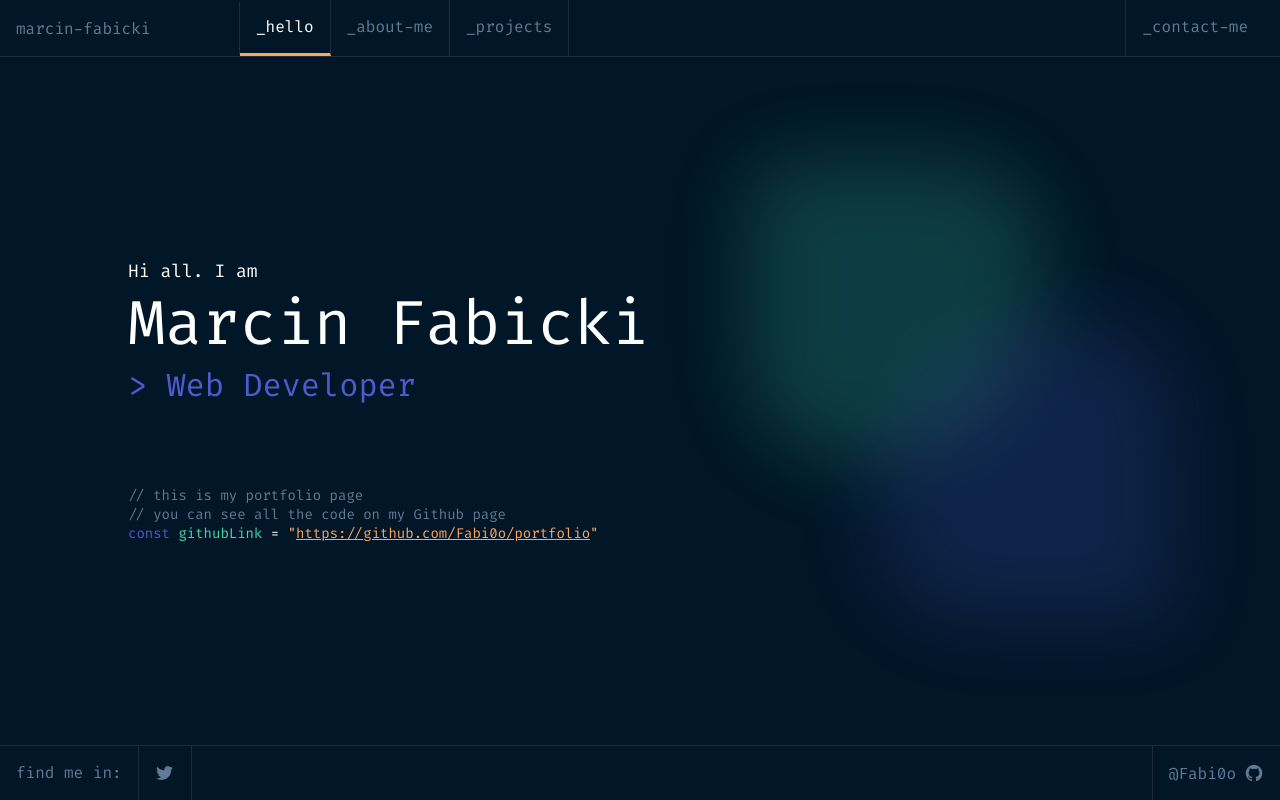
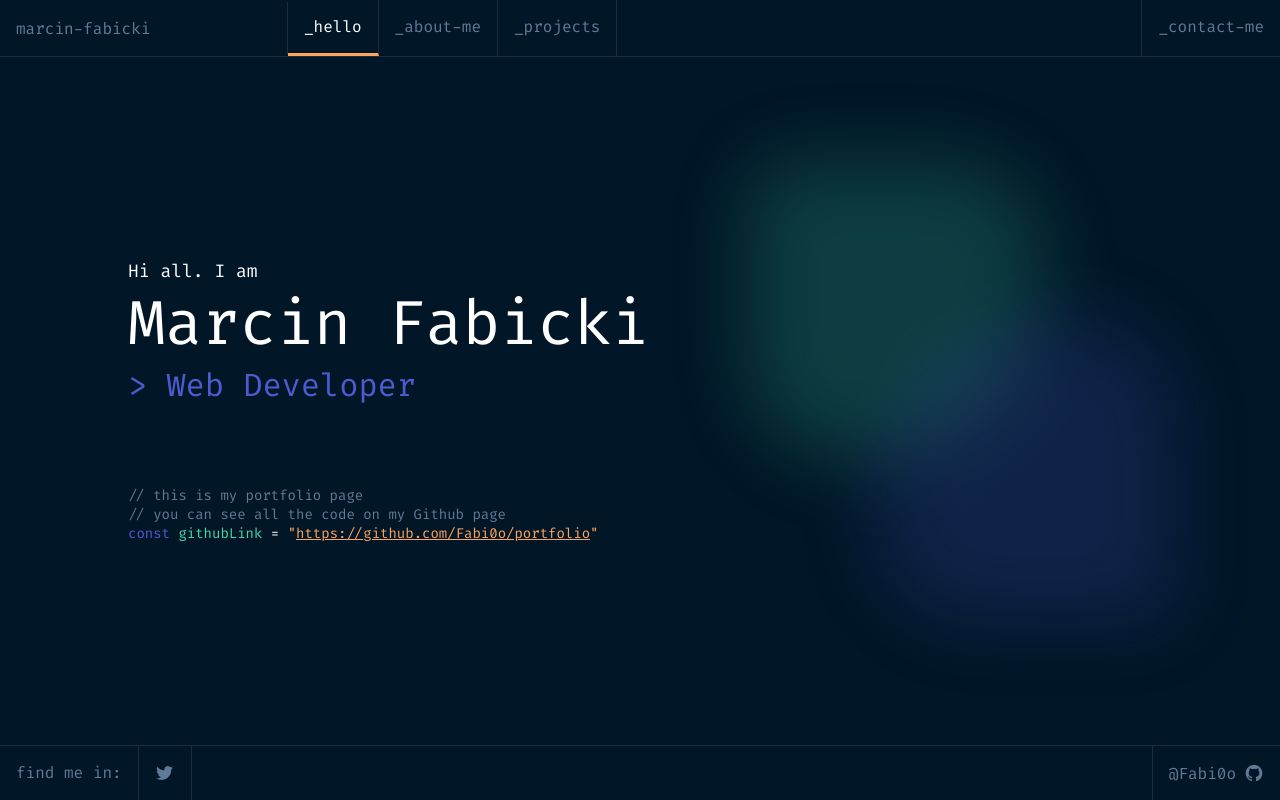
Before and after one commit to Fabi0o/portfolio, a Next.js app: page / in a window 1280 px wide. Built offline with nearby package versions, Linux system fonts and the light colour scheme.

Commit message:
change of name element width for allignment

```diff
--- a/styles/Nav.module.scss
+++ b/styles/Nav.module.scss
@@ -13,8 +13,7 @@
   border-right: 1px solid $lines-color;
   flex-shrink: 0;
   padding: 1rem;
-  width: 20vw;
-  width: 15rem;
+  width: 18rem;
 }
 
 .nav {
```
